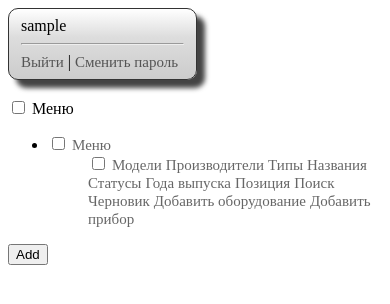
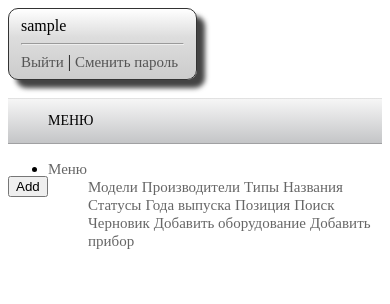
Before and after one commit to AndreiBiiskii/gpu, a Django app: page /types/ in a window 390 px wide. Shown: the top 304 px of the page. Run offline with Django 5.2, Linux system fonts and the light colour scheme; the visitor is signed in with stand-in values (Sample User, id 1); data that the repository does not hold is empty; parts of the project's set-up code (start-up, migrations or seed data) failed here and were passed over.

Commit message:
изменено удаление

```diff
--- a/device/static/device/css/style.css
+++ b/device/static/device/css/style.css
@@ -247,6 +247,113 @@ width: 200px;
     grid-gap: 16px;
 }
 
-.type{
 
+/*sub menu*/
+.dws-menu li ul{
+ position: absolute;
+ min-width: 150px;
+ display: none;
 }
+.dws-menu li > ul li{
+ border: 1px solid #c7c8ca;
+}
+.dws-menu li > ul li a{
+ padding: 10px;
+ text-transform: none;
+ background: #e4e4e5;
+}
+.dws-menu li > ul li ul{
+ position: absolute;
+ top: 0;
+}
+.dws-menu li:hover > ul{
+ display: block;
+}
+
+/*==== MEDIA ====*/
+.dws-menu [type="checkbox"],
+.dws-menu label.toggleSubmenu{
+ display: none;
+}
+.dws-menu label.toggleMenu{
+ /* Permalink - use to edit and share this gradient: http://colorzilla.com/gradient-editor/#c9c9c9+0,f6f6f6+2,c4c5c7+98,757577+100;Custom+3 */
+ background: rgb(201,201,201); /* Old browsers */
+ background: -moz-linear-gradient(top,  rgba(201,201,201,1) 0%, rgba(246,246,246,1) 2%, rgba(196,197,199,1) 98%, rgba(117,117,119,1) 100%); /* FF3.6-15 */
+ background: -webkit-linear-gradient(top,  rgba(201,201,201,1) 0%,rgba(246,246,246,1) 2%,rgba(196,197,199,1) 98%,rgba(117,117,119,1) 100%); /* Chrome10-25,Safari5.1-6 */
+ background: linear-gradient(to bottom,  rgba(201,201,201,1) 0%,rgba(246,246,246,1) 2%,rgba(196,197,199,1) 98%,rgba(117,117,119,1) 100%); /* W3C, IE10+, FF16+, Chrome26+, Opera12+, Safari7+ */
+ filter: progid:DXImageTransform.Microsoft.gradient( startColorstr='#c9c9c9', endColorstr='#757577',GradientType=0 ); /* IE6-9 */
+
+ display: none;
+ padding: 15px 40px;
+ text-transform: uppercase;
+ font-size: 14px;
+ cursor: pointer;
+ position: relative;
+}
+
+.dws-menu label.toggleMenu .fa{
+ position: absolute;
+ top: 15px;
+ left: 12px;
+ font-size: 18px;
+}
+@media all and (max-width: 800px){
+ .dws-menu{
+  overflow: hidden;
+ }
+ .dws-menu ul{
+  display: block;
+  max-height: 0;
+  transition: max-height 0.3s;
+ }
+ .dws-menu li>ul li ul{
+  position: absolute;
+  right: auto;
+  top: auto;
+ }
+ .dws-menu label.toggleMenu{
+  display: block;
+ }
+ input.toggleMenu:checked + label.toggleMenu{
+  background: #000;
+  color: #fff;
+ }
+ input.toggleMenu:checked ~ ul,
+ input.toggleSubmenu:checked ~ ul{
+  display: block;
+  position: relative;
+  max-height: 5000px;
+  transition: max-height 2s ease-in;
+ }
+ .dws-menu label.toggleSubmenu{
+  position: absolute;
+  top: 0;
+  right: 0;
+  width: 100%;
+  height: 100%;
+  cursor: pointer;
+  display: block;
+ }
+ input.toggleSubmenu:checked ~ a{
+  background: #454547;
+  color: #fff;
+ }
+ .dws-menu label.toggleSubmenu .fa:before{
+  content: "\f0d7";
+  color: #454547;
+ }
+ .dws-menu label.toggleSubmenu .fa{
+  position: absolute;
+  top: 15px;
+  right: 30px;
+ }
+ .dws-menu input.toggleSubmenu:checked ~ label.toggleSubmenu .fa::before{
+  content: "\f0d8";
+  color: #ffffff;
+ }
+}
+
+.menu2{
+width: 100%;
+background: #454547;
+}
```
